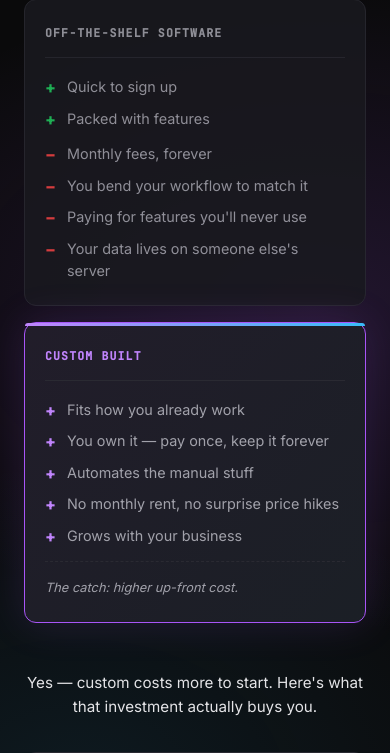
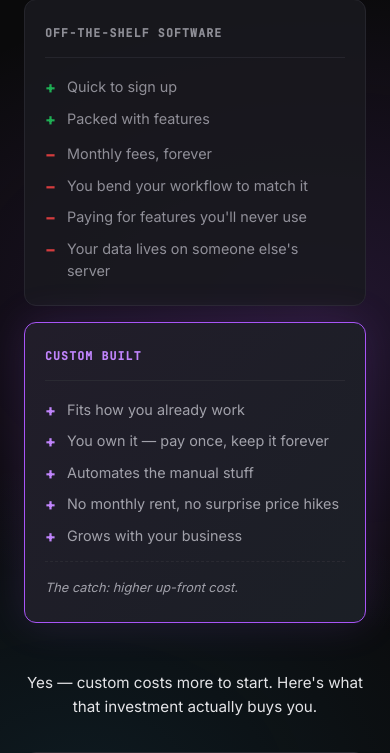
Before and after one commit to BuiltByBean/Built-By-Bean-Website, a Flask app: page / in a window 390 px wide. Shown: the part 2918-3671 px from the top of the page. Run offline with Flask 3, Linux system fonts and the light colour scheme; some libraries are stand-ins or nearby versions.

Commit message:
Fix Custom option alignment: remove top bar and uplift

```diff
--- a/static/css/style.css
+++ b/static/css/style.css
@@ -850,19 +850,7 @@ html {
         linear-gradient(135deg, rgba(168, 85, 247, 0.05), rgba(56, 189, 248, 0.03)),
         var(--surface);
     box-shadow: 0 0 40px var(--primary-glow);
-    transform: translateY(-8px);
     position: relative;
-}
-
-.option-custom::before {
-    content: '';
-    position: absolute;
-    top: 0;
-    left: 0;
-    right: 0;
-    height: 3px;
-    background: linear-gradient(135deg, var(--primary), var(--accent));
-    border-radius: var(--radius) var(--radius) 0 0;
 }
 
 .option-label {
@@ -1112,10 +1100,6 @@ html {
         padding: 24px 20px;
     }
 
-    .option-custom {
-        transform: none;
-    }
-
     .process-grid {
         grid-template-columns: repeat(2, 1fr);
         gap: 40px;
@@ -1176,10 +1160,6 @@ html {
     .why-options {
         grid-template-columns: 1fr;
         gap: 16px;
-    }
-
-    .option-custom {
-        transform: none;
     }
 
     .why-card {
```
